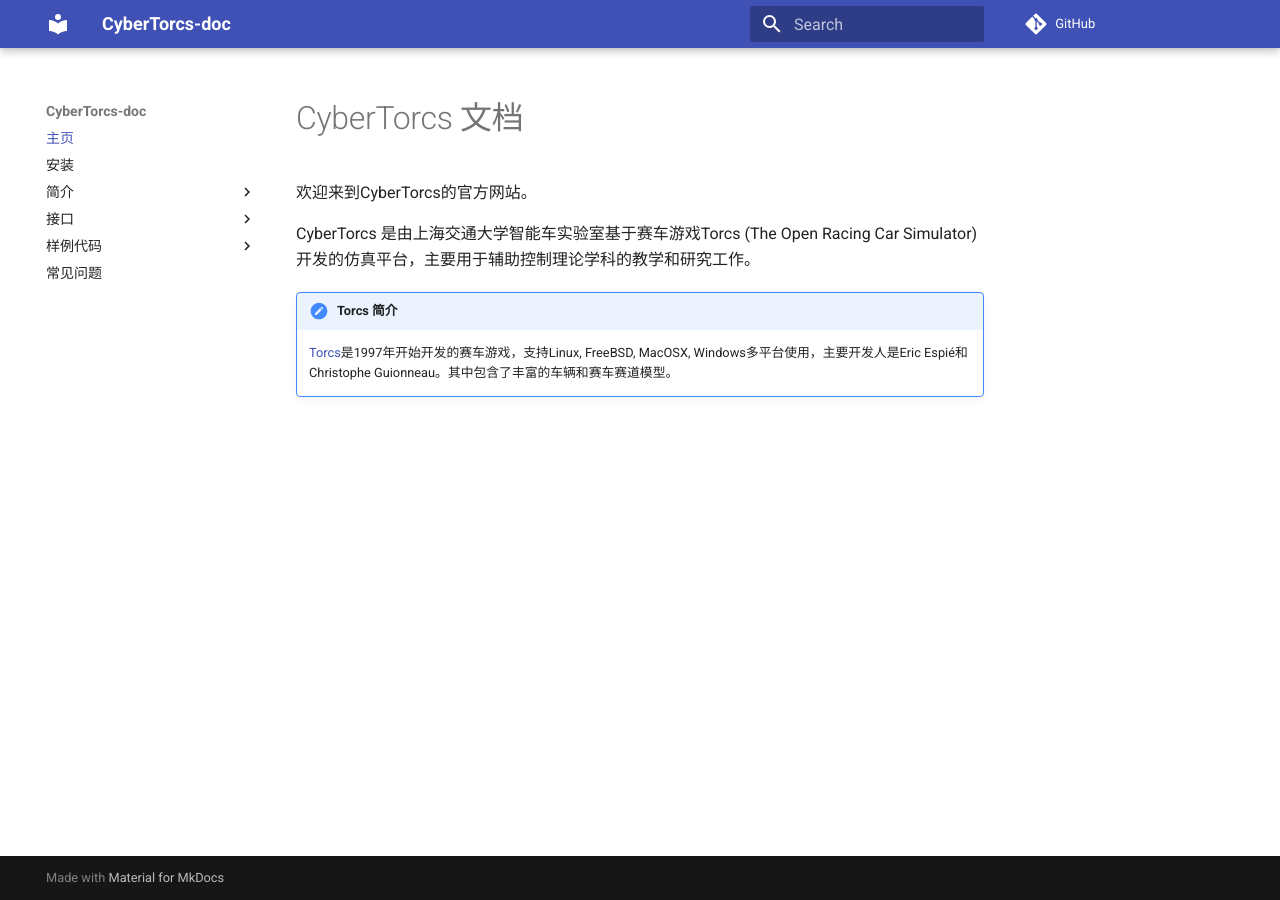
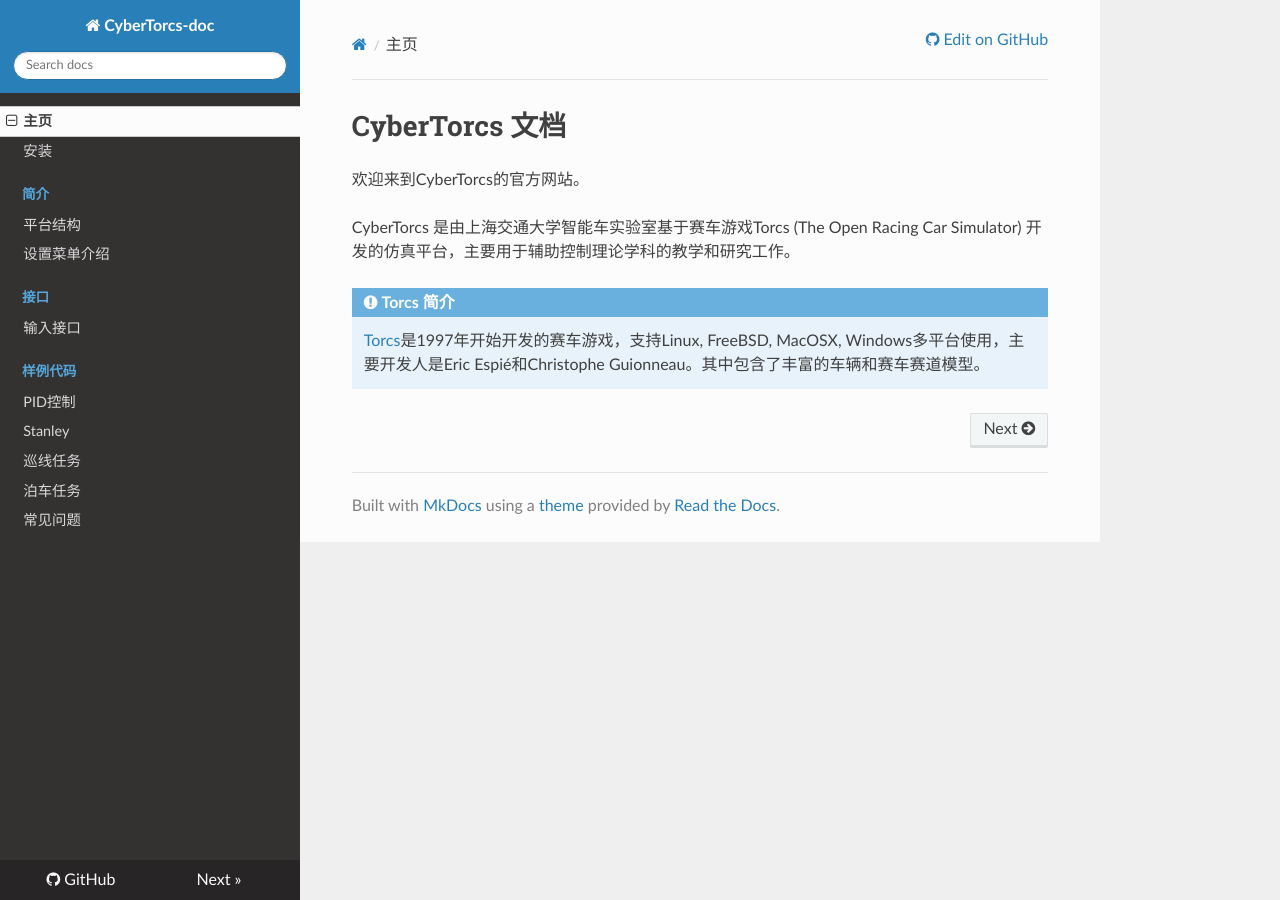
Before and after one commit to WoodOxen/CyberTorcs-doc, an MkDocs documentation site: the page built from docs/index.md, in a window 1280 px wide. Built offline with MkDocs 1.6.1, drawn with Linux system fonts in a browser that asks for light colours; nearby versions of some CDN libraries; comment, search, counter and statistics services are not loaded.

Commit message:
improve the style of detail blocks

```diff
--- a/mkdocs.yml
+++ b/mkdocs.yml
@@ -23,10 +23,7 @@
     - 泊车任务: 'sample_parking.md'
   - 常见问题: "faq.md"
 
-theme:
-  name: 'material'
-
+theme: 'readthedocs'
 
 markdown_extensions:
   - admonition
-  - pymdownx.details
```
